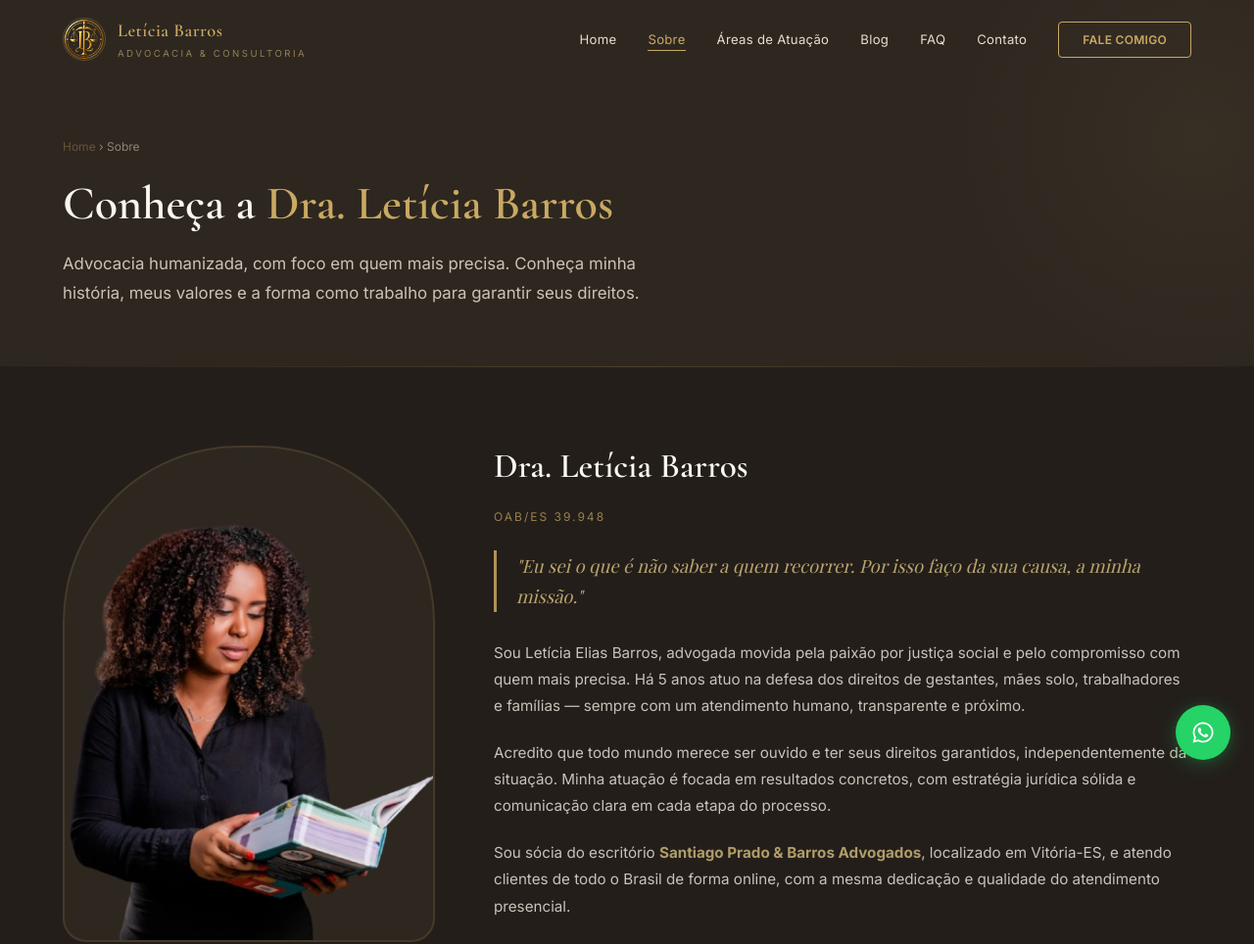
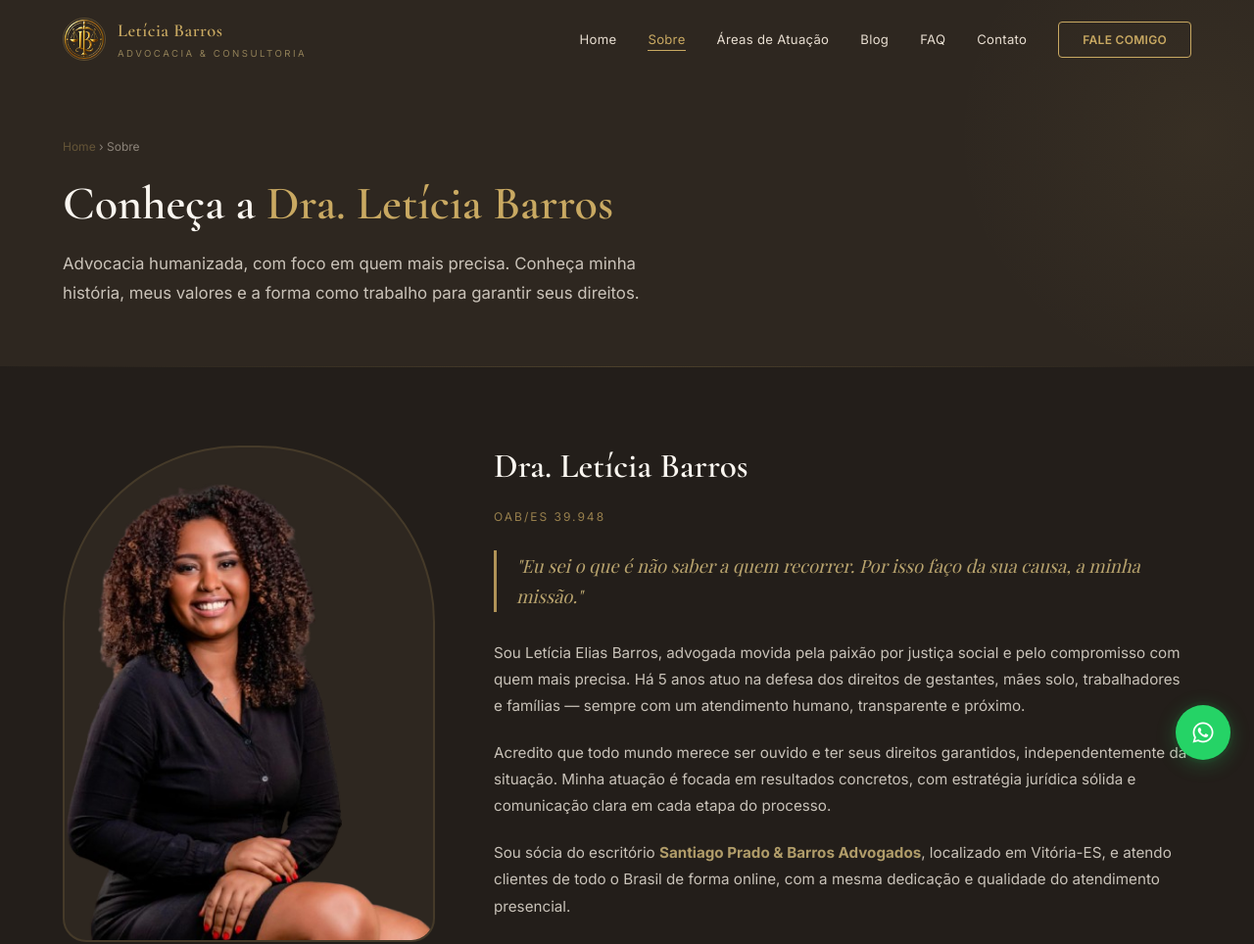
Before and after one commit to alcancelegalmkt-collab/site-advogada-leticia-barros, a plain HTML site: page sobre.html in a window 1280 px wide. Shown: the top 964 px of the page at 98% size. Drawn offline with nearby package versions, Linux system fonts and the light colour scheme; a web font is replaced by a local one.

Commit message:
Update: Change about page image to leticia-sentada-removebg-preview with top alignment

```diff
--- a/sobre.html
+++ b/sobre.html
@@ -94,7 +94,7 @@
     <div class="container">
         <div class="about-photo-area reveal-left">
             <div class="about-photo-wrapper">
-                <img src="assets/images/leticia-estudiosa-removebg-preview.png" alt="Dra. Letícia Barros" onerror="this.style.display='none'; this.nextElementSibling.style.display='flex';">
+                <img src="assets/images/leticia-sentada-removebg-preview.png" alt="Dra. Letícia Barros" style="object-position: top;" onerror="this.style.display='none'; this.nextElementSibling.style.display='flex';">
                 <div class="img-fallback" style="display:none;">
                     <div class="initials">LB</div>
                     <span>Dra. Letícia Barros</span>
```
